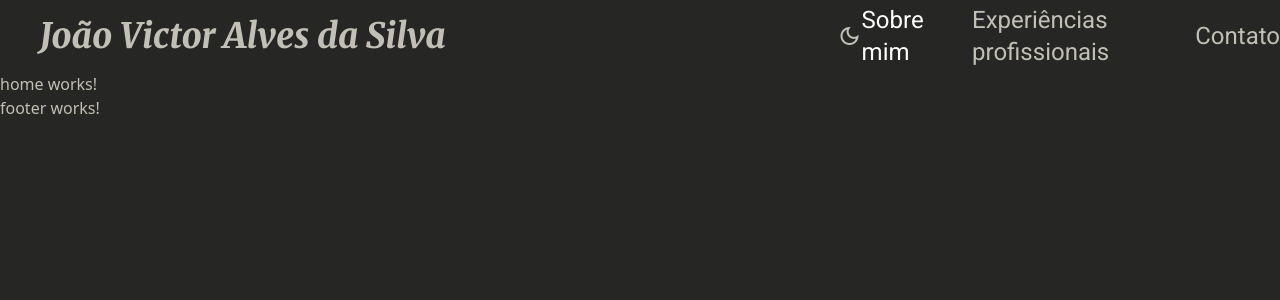
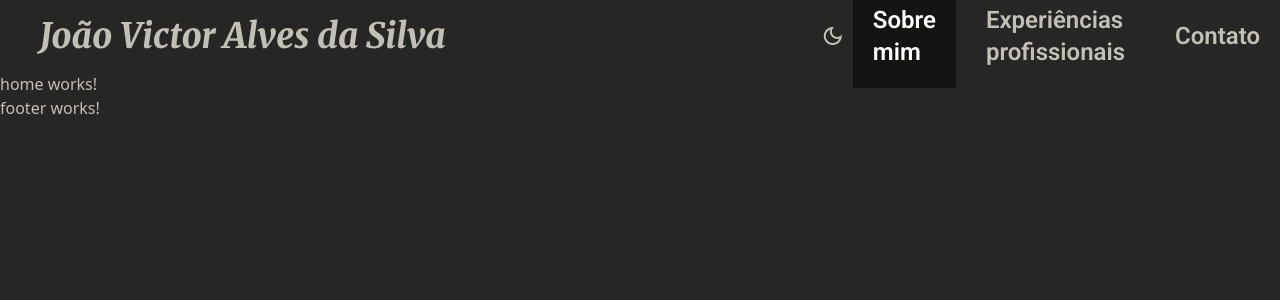
Before and after one commit to JoaoVictor087/personal-website, an Angular app: page / in a window 1280 px wide. Shown: the top 300 px of the page. Built offline with nearby package versions, Linux system fonts and the light colour scheme.

Commit message:
update nas cores do light/dark mode e pequenos ajustes no layout

```diff
--- a/src/app/app.ts
+++ b/src/app/app.ts
@@ -7,7 +7,7 @@ import {Home} from './pages/home/home';
 
 @Component({
   selector: 'app-root',
-  imports: [RouterOutlet, Header, Footer, Home],
+  imports: [RouterOutlet, Header, Footer],
   templateUrl: './app.html',
   styleUrl: './app.css'
 })
--- a/src/app/components/header/header.html
+++ b/src/app/components/header/header.html
@@ -6,7 +6,7 @@
       </a>
     </div>
 
-    <div class="flex items-center">
+    <div class="flex items-center mr-2">
       <span (click)="onToggleTheme()" class="material-symbols-outlined text-2xl cursor-pointer">
         @if (getTheme()) {
           dark_mode
@@ -16,19 +16,19 @@
       </span>
     </div>
 
-    <div class="flex basis-1/3 justify-center gap-7.5 items-center ">
+    <div class="flex basis-1/3 justify-center gap-2.5 items-center ">
       <a routerLink="/"
-         routerLinkActive="text-white"
+         routerLinkActive="text-text-select bg-selected-color"
          [routerLinkActiveOptions]="{exact: true}"
-         class="text-2xl font-roboto cursor-pointer hover:bg-[#141413]">Sobre mim</a>
+         class="text-2xl font-roboto cursor-pointer p-5 hover:bg-hover font-semibold">Sobre mim</a>
 
       <a routerLink="/professional"
-         routerLinkActive="text-white"
-         class="text-2xl font-roboto cursor-pointer hover:bg-[#141413]">Experiências profissionais</a>
+         routerLinkActive="text-text-select bg-selected-color"
+         class="text-2xl font-roboto cursor-pointer p-5 hover:bg-hover font-semibold">Experiências profissionais</a>
 
       <a routerLink="/contact"
-         routerLinkActive="text-white"
-         class="text-2xl font-roboto cursor-pointer hover:bg-[#141413]">Contato</a>
+         routerLinkActive="text-text-select bg-selected-color"
+         class="text-2xl font-roboto cursor-pointer p-5 hover:bg-hover font-semibold">Contato</a>
     </div>
   </div>
 </header>
--- a/src/styles.css
+++ b/src/styles.css
@@ -5,6 +5,10 @@
 @theme{
   --font-merriweather: "Merriweather", serif;
   --font-roboto: "Roboto", sans-serif;
+  --color-text-select: var(--color-text-select);
+  --color-hover: var(--color-hover);
+  --color-selected-color: var(--color-selected-color);
+
 }
 
 
@@ -12,15 +16,18 @@
   --color-primary: #262624;
   --color-secondary: #30302E;
   --color-text: #C2C0B6;
-  --hover-select: #141413;
+  --color-text-select: #ffffff;
+  --color-hover: #1F1E1D;
+  --color-selected-color: #141413;
 }
 
 body.light-theme{
   --color-primary: #FAF9F5;
   --color-secondary: #FFFFFF;
   --color-text: #3D3D3A;
-  --hover-select: #F0EEE6;
-
+  --color-text-select: #000000;
+  --color-hover: #F5F4ED;
+  --color-selected-color: #F0EEE6;
 }
 
 body {
@@ -28,8 +35,3 @@ body {
   color: var(--color-text);
   transition: background-color 0.3s ease, color 0.3s ease;
 }
-
-card-hover:hover {
-  background-color: var(--hover-select);
-  color: var(--color-text)
-}
```
